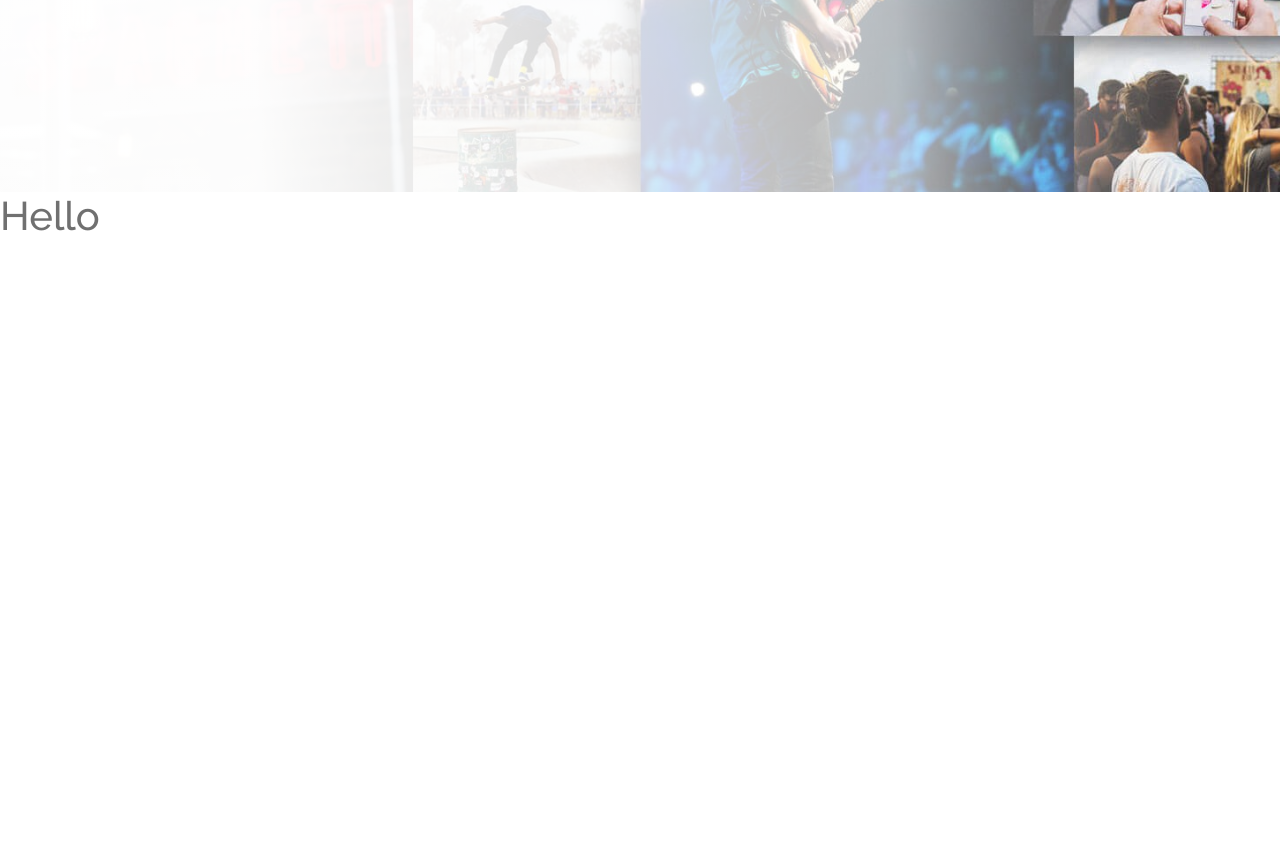
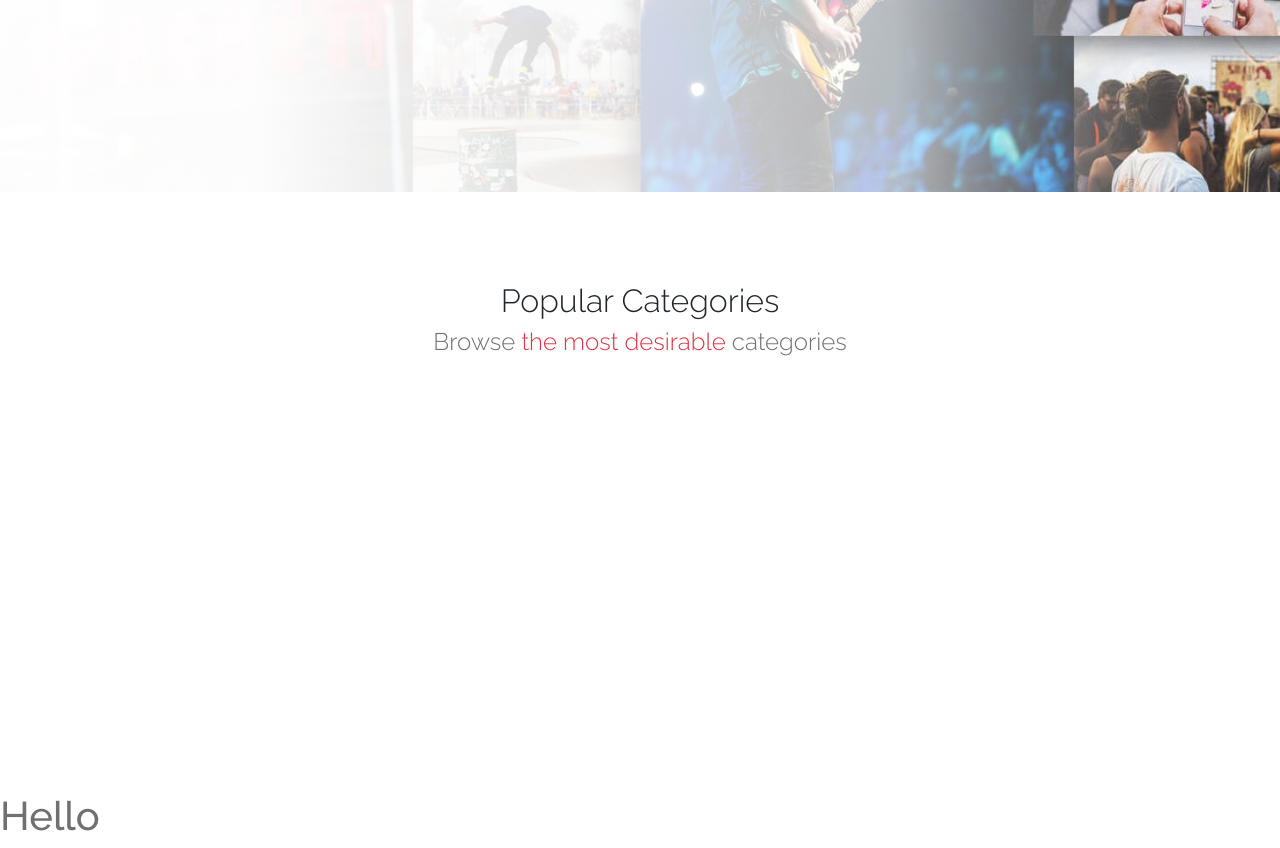
Before and after one commit to zipofar/listeo, a Node server app: page / in a window 1280 px wide. Shown: the part 480-1328 px from the top of the page. Before the commit the page ends 711 px from the top, so only its background shows below. Run offline with Node 20, Linux system fonts and the light colour scheme; style sheets or scripts are compiled from the project's sources.

Commit message:
Start make pop categories

```diff
--- a/src/scss/_main-search-container.scss
+++ b/src/scss/_main-search-container.scss
@@ -15,15 +15,6 @@
         position: absolute;
         top: 20%;
         width: 100%;
-        h2 {
-            font-size: 2.5rem;
-            font-weight: lighter;
-            color: $gray-900;
-        }
-        h3 {
-            font-weight: lighter;
-            font-size: 1.5rem;
-        }
         .main-search-input {
             background-color: white;
             margin-top: 50px;
--- /dev/null
+++ b/src/scss/_pop-categories-container.scss
@@ -0,0 +1,11 @@
+.pop-categories-container {
+    background-color: white;
+    height: 600px;
+    width: 100%;
+    position: relative;
+    .pop-categories-inner {
+        position: absolute;
+        width: 100%;
+        top: 15%;
+    }
+}
--- a/src/scss/style.scss
+++ b/src/scss/style.scss
@@ -7,3 +7,19 @@
 @import "./node_modules/@fortawesome/fontawesome-free/scss/brands.scss";
 @import "nav";
 @import "_main-search-container";
+@import "_pop-categories-container";
+
+h2 {
+    font-size: 2.5rem;
+    font-weight: lighter;
+    color: $gray-900;
+}
+h3 {
+    font-size: 2rem;
+    font-weight: lighter;
+    color: $gray-900;
+}
+h4 {
+    font-weight: lighter;
+    font-size: 1.5rem;
+}
--- a/views/templates/nav.pug
+++ b/views/templates/nav.pug
@@ -114,7 +114,7 @@ div(class="main-search-container")
             div(class="row")
                 div(class="col-md-12")
                     h2 Find Nearby Attractions
-                    h3 Expolore top-rated attractions, activities and more
+                    h4 Expolore top-rated attractions, activities and more
                 div(class="main-search-input")
                     div(class="main-search-input-item")
                         input(type="text" placeholder="What are you looking for?")
@@ -128,3 +128,11 @@ div(class="main-search-container")
                                 span All Categories
                                 i(class="fas fa-angle-down")
                     button(class="btn btn-danger") Search
+
+div(class="pop-categories-container")
+    div(class="pop-categories-inner")
+        div(class="container")
+            div(class="row")
+                div(class="col-md-12")
+                    h3(class="text-center") Popular Categories
+                    h4(class="text-center") Browse <span class="text-danger">the most desirable</span> categories
```
